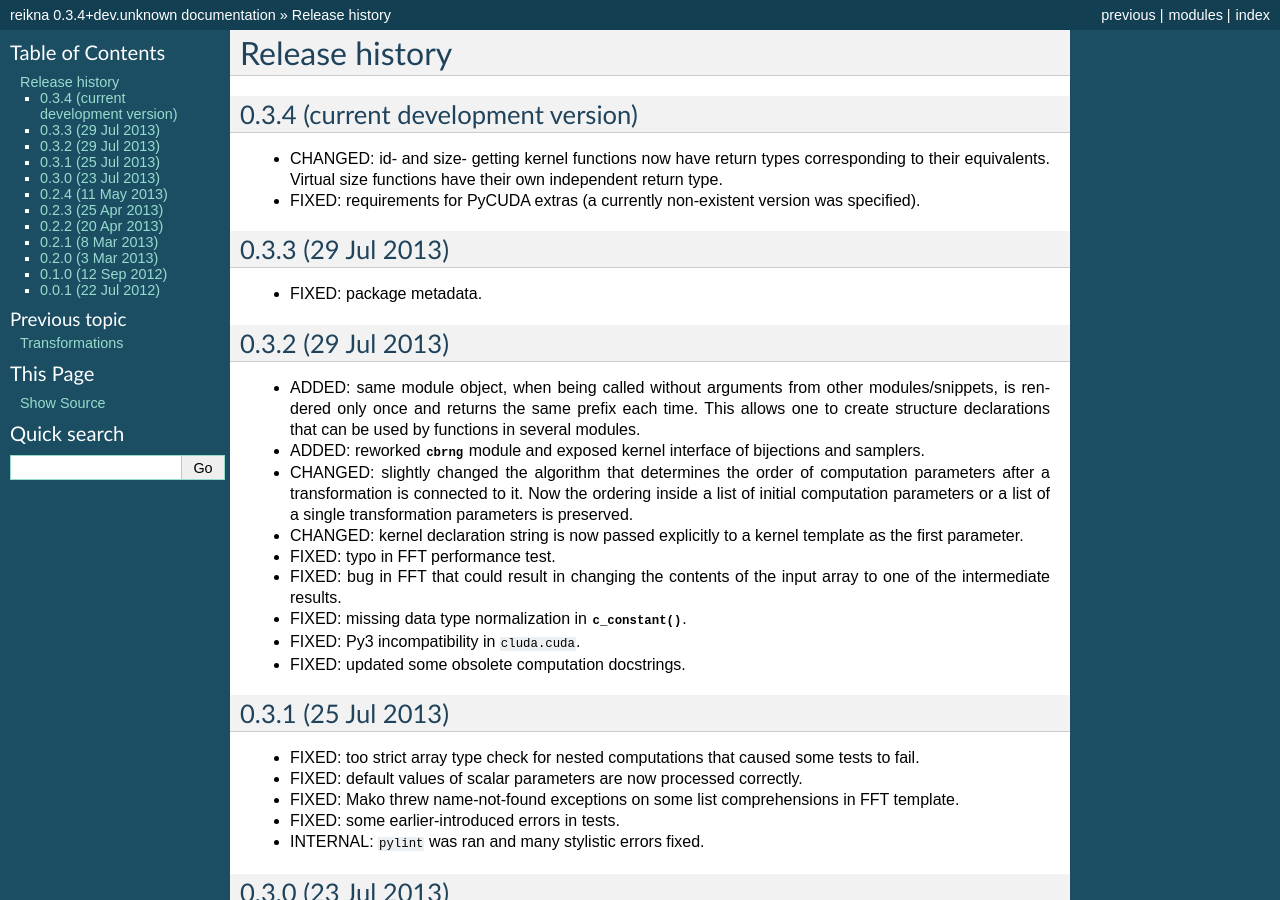
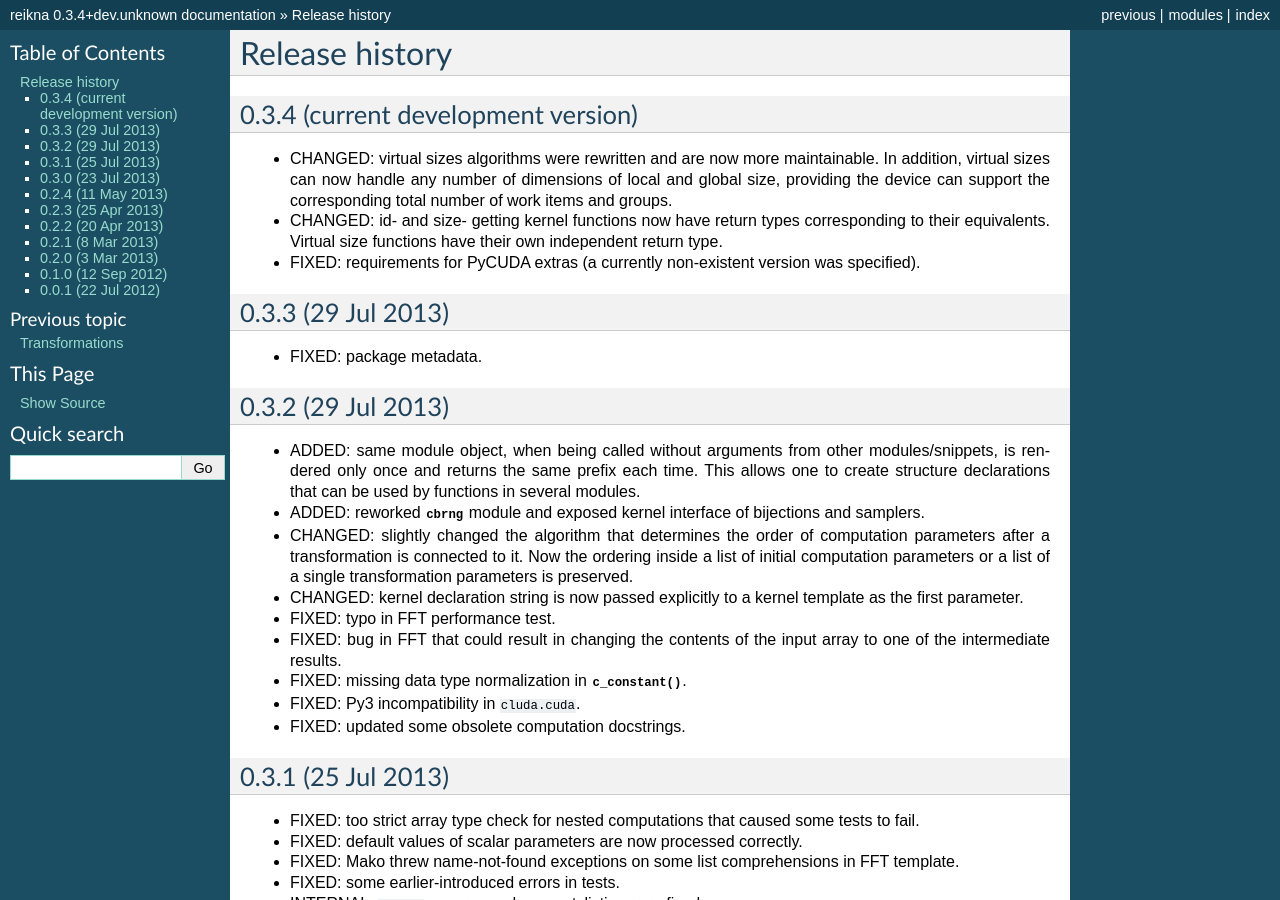
Before and after one commit to fjarri/reikna, a Sphinx documentation site: the page built from doc/source/history.rst, in a window 1280 px wide and 900 px high. Built offline with Sphinx 7.4.7, drawn with Linux system fonts in a browser that asks for light colours.

Commit message:
doc/history: added a note about vsizes

```diff
--- a/doc/source/history.rst
+++ b/doc/source/history.rst
@@ -5,6 +5,10 @@ Release history
 
 0.3.4 (current development version)
 ===================================
+
+* CHANGED: virtual sizes algorithms were rewritten and are now more maintainable.
+  In addition, virtual sizes can now handle any number of dimensions of local and global size,
+  providing the device can support the corresponding total number of work items and groups.
 
 * CHANGED: id- and size- getting kernel functions now have return types corresponding to their equivalents.
   Virtual size functions have their own independent return type.
```
